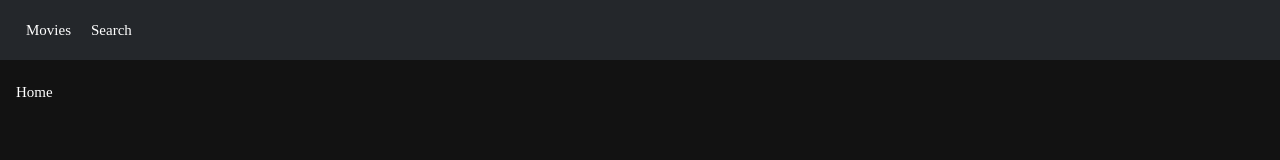
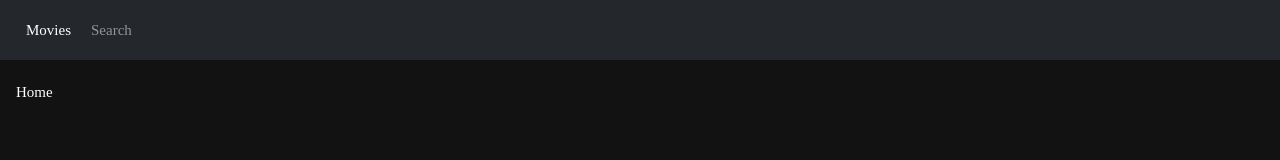
Before and after one commit to adfffewr/react-movie-app, a React (Create React App) app: page / in a window 1280 px wide. Shown: the top 160 px of the page. Built offline with nearby package versions, Linux system fonts and the light colour scheme.

Commit message:
header 컴포넌트 수정

```diff
--- a/src/components/Header.js
+++ b/src/components/Header.js
@@ -1,8 +1,8 @@
 // Header.js
 
 import React from 'react';
-import styled from 'styled-components';
-import { Link } from 'react-router-dom';
+import styled, { css } from 'styled-components';
+import { Link, withRouter } from 'react-router-dom';
 import { palette } from './GlobalStyles';
 
 const HeaderBox = styled.header`
@@ -29,24 +29,34 @@ const ListUl = styled.ul`
 `;
 
 const List = styled.li`
+  ${(props) => console.log(props.path)}
+  /* ${(props) => {
+    if (props.path) {
+      return css`
+        border-bottom: 1px solid red;
+      `;
+    }
+  }} */
   a {
     color: ${palette.white};
     text-decoration: none;
     display: block;
     padding: 0 10px;
+    opacity: ${(props) => (props.path ? 1 : 0.5)};
   }
 `;
 
-const Header = () => {
+const Header = (props) => {
+  console.log(props);
   return (
     <>
       <HeaderBox>
         <Nav>
           <ListUl>
-            <List>
+            <List path={props.location.pathname === '/'}>
               <Link to="/">Movies</Link>
             </List>
-            <List>
+            <List path={props.location.pathname === '/search'}>
               <Link to="/search">Search</Link>
             </List>
           </ListUl>
@@ -56,4 +66,4 @@ const Header = () => {
   );
 };
 
-export default Header;
+export default withRouter(Header);
```
